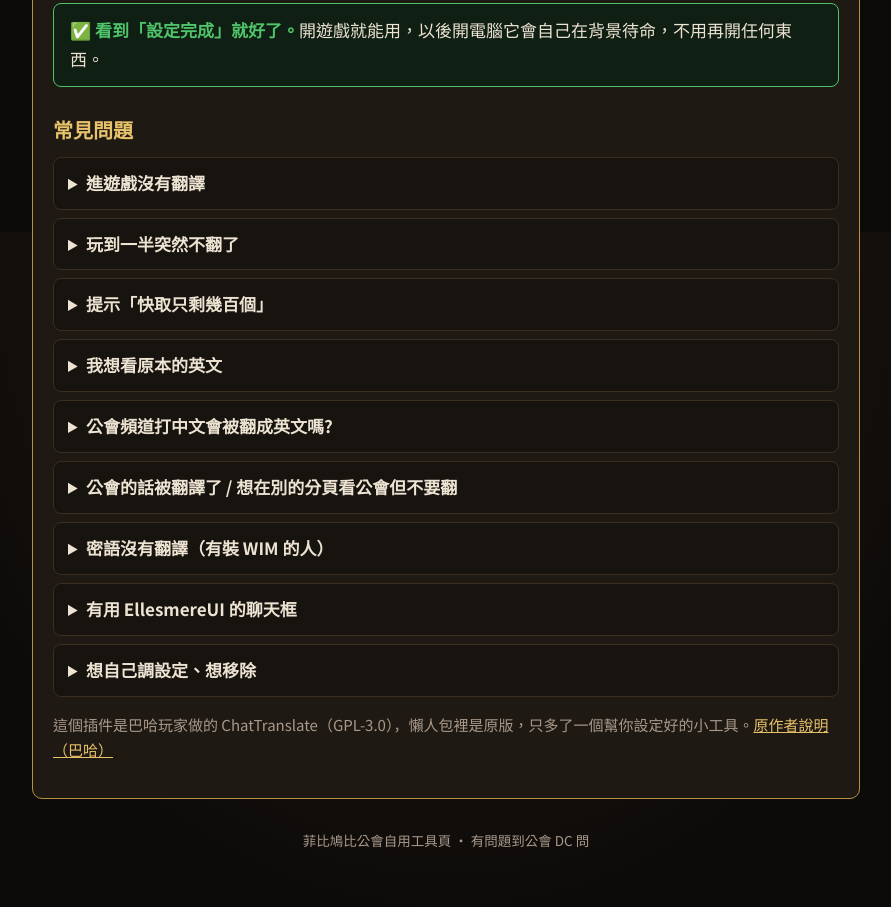
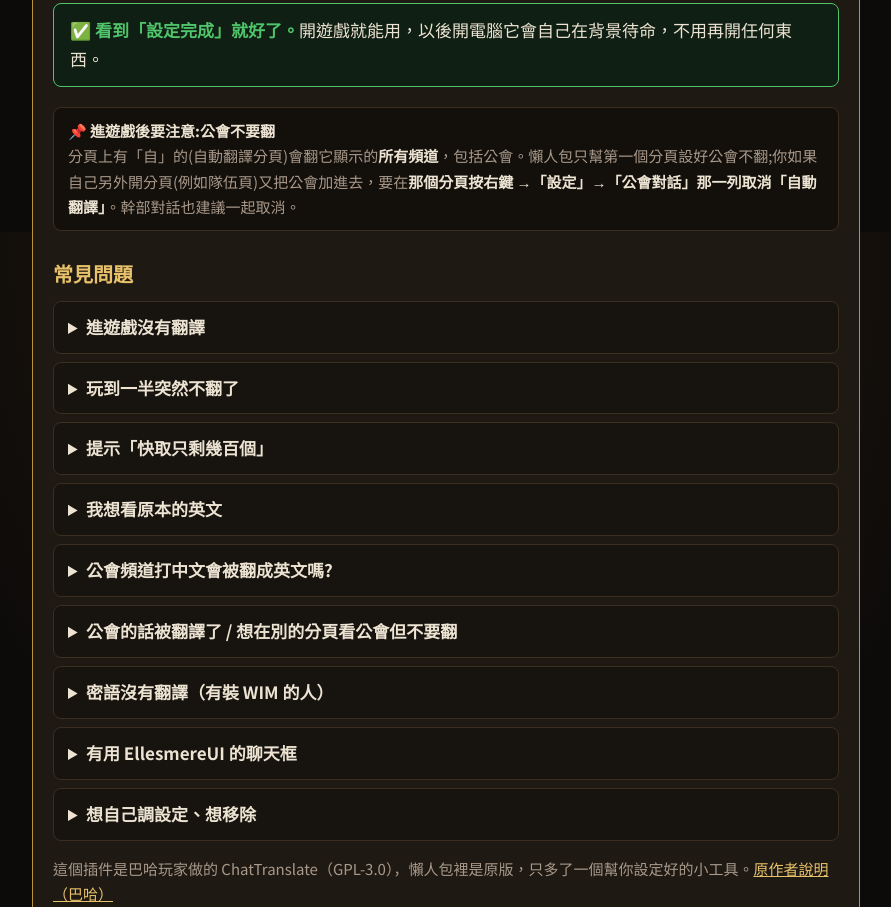
Before and after one commit to Pray-glitch/wow-forever-zh, a plain HTML site: page tools/index.html in a window 1280 px wide. Shown: the part 1368-2275 px from the top of the page, without its empty margins (194-1085 px from the left). Drawn offline with Linux system fonts and the light colour scheme.

Commit message:
update tools/index.html

```diff
--- a/tools/index.html
+++ b/tools/index.html
@@ -85,6 +85,7 @@ footer{margin-top:30px;color:var(--dim);font-size:13.5px;text-align:center}
     <p class="tip">金鑰是你自己的，不要貼給別人，也不要截圖外流。</p></li>
   </ol>
   <div class="done"><b>✅ 看到「設定完成」就好了。</b>開遊戲就能用，以後開電腦它會自己在背景待命，不用再開任何東西。</div>
+  <div class="need"><b>📌 進遊戲後要注意:公會不要翻</b><br>分頁上有「自」的(自動翻譯分頁)會翻它顯示的<b>所有頻道</b>，包括公會。懶人包只幫第一個分頁設好公會不翻;你如果自己另外開分頁(例如隊伍頁)又把公會加進去，要在<b>那個分頁按右鍵 →「設定」→「公會對話」那一列取消「自動翻譯」</b>。幹部對話也建議一起取消。</div>
 
   <h2>常見問題</h2>
   <details><summary>進遊戲沒有翻譯</summary><p>先確認插件有打開：角色選擇畫面左下角「插件」，「聊天翻譯」要打勾。再到遊戲裡打 <code>/reload</code>。還是不行，打 <code>/ct</code> 開設定，按「完整檢查」，照它說的做。</p></details>
```
